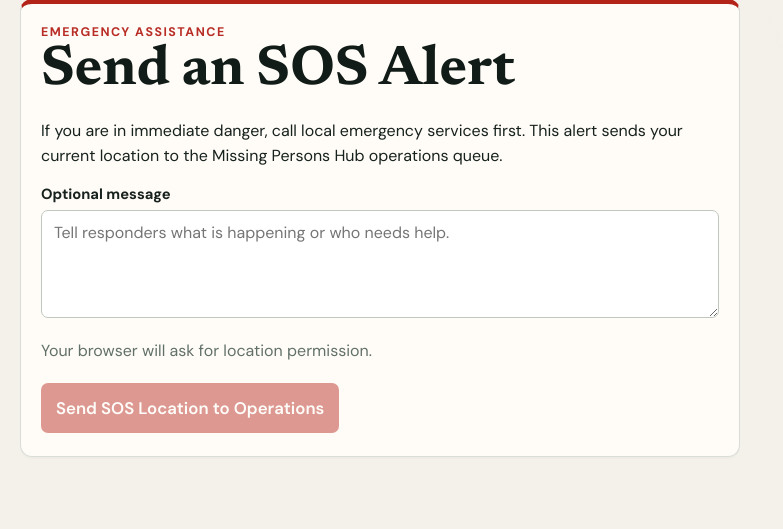
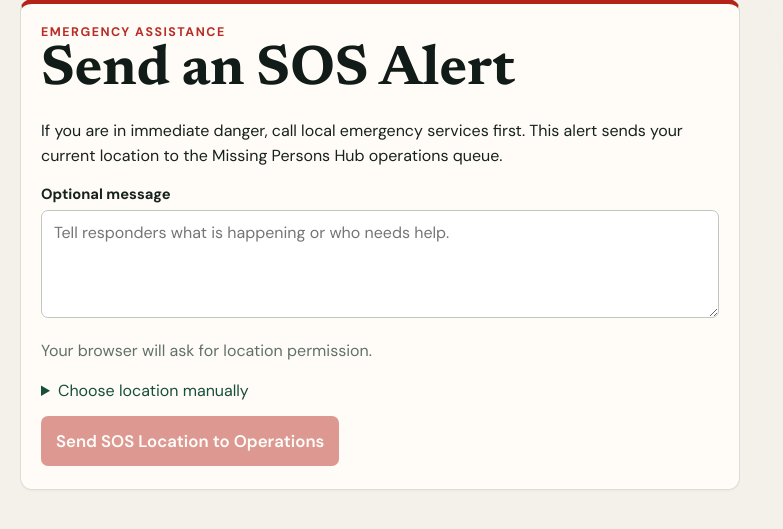
Before and after one commit to missingpersonnepal-cmyk/Missing-Person-Nepal, a FastAPI app: page /panic in a window 1280 px wide. Shown: the part 111-640 px from the top of the page, without its empty margins (0-783 px from the left). Run offline with FastAPI, Linux system fonts and the light colour scheme; some libraries are stand-ins or nearby versions.

Commit message:
fix: add manual SOS location fallback

```diff
--- a/app/templates/panic.html
+++ b/app/templates/panic.html
@@ -14,6 +14,16 @@
     <label>Optional message</label>
     <textarea name="message" rows="4" placeholder="Tell responders what is happening or who needs help."></textarea>
     <p id="panic-status" class="muted">Your browser will ask for location permission.</p>
+    <details id="panic-manual-location" style="margin:12px 0">
+      <summary>Choose location manually</summary>
+      <p class="muted">If GPS permission is unavailable, tap your location on the map or enter coordinates.</p>
+      <div class="inline">
+        <div><label>Latitude</label><input id="panic-latitude-input" type="number" step="any" min="-90" max="90"></div>
+        <div><label>Longitude</label><input id="panic-longitude-input" type="number" step="any" min="-180" max="180"></div>
+      </div>
+      <div id="panic-map" style="height:280px;border-radius:10px;overflow:hidden;margin-top:10px"></div>
+      <button type="button" class="secondary" id="panic-use-manual">Use this location</button>
+    </details>
     <button type="submit" class="panic-button" disabled>Send SOS Location to Operations</button>
     <div id="panic-actions" class="panic-actions" hidden>
       <strong>Contact Nepal Police</strong>
@@ -24,22 +34,39 @@
     </div>
   </form>
 </div>
+<link rel="stylesheet" href="/static/vendor/leaflet/leaflet.css">
+<script src="/static/vendor/leaflet/leaflet.js"></script>
 <script>
 const panicForm = document.getElementById('panic-form');
 const panicStatus = document.getElementById('panic-status');
 const panicButton = panicForm.querySelector('button');
+const latField = document.getElementById('panic-latitude');
+const lonField = document.getElementById('panic-longitude');
+const latInput = document.getElementById('panic-latitude-input');
+const lonInput = document.getElementById('panic-longitude-input');
+let panicMarker = null;
+function setPanicLocation(lat, lon, source) {
+  lat = Number(lat); lon = Number(lon);
+  if (!Number.isFinite(lat) || !Number.isFinite(lon) || lat < -90 || lat > 90 || lon < -180 || lon > 180) return false;
+  latField.value = lat; lonField.value = lon; latInput.value = lat.toFixed(6); lonInput.value = lon.toFixed(6);
+  document.getElementById('panic-location-label').value = `${lat.toFixed(6)}, ${lon.toFixed(6)}`;
+  const body = encodeURIComponent(`SOS emergency. My location: https://maps.google.com/?q=${lat},${lon}. Please send help.`);
+  document.getElementById('police-sms').href = `sms:100?body=${body}`;
+  panicButton.disabled = false;
+  panicStatus.textContent = source === 'gps' ? 'GPS location ready.' : 'Location selected. Review it, then send the SOS alert.';
+  if (panicMarker) panicMarker.setLatLng([lat, lon]);
+  return true;
+}
+const panicMap = L.map('panic-map').setView([28.3949, 84.1240], 7);
+L.tileLayer('https://{s}.tile.openstreetmap.org/{z}/{x}/{y}.png', {maxZoom: 18, attribution: '&copy; OpenStreetMap contributors'}).addTo(panicMap);
+panicMap.on('click', (event) => setPanicLocation(event.latlng.lat, event.latlng.lng, 'map'));
+document.getElementById('panic-use-manual').addEventListener('click', () => setPanicLocation(latInput.value, lonInput.value, 'manual'));
 if (navigator.geolocation) {
   navigator.geolocation.getCurrentPosition((position) => {
-    document.getElementById('panic-latitude').value = position.coords.latitude;
-    document.getElementById('panic-longitude').value = position.coords.longitude;
-    document.getElementById('panic-location-label').value = `${position.coords.latitude.toFixed(6)}, ${position.coords.longitude.toFixed(6)}`;
-    const body = encodeURIComponent(`SOS emergency. My location: https://maps.google.com/?q=${position.coords.latitude},${position.coords.longitude}. Please send help.`);
-    document.getElementById('police-sms').href = `sms:100?body=${body}`;
+    setPanicLocation(position.coords.latitude, position.coords.longitude, 'gps');
     document.getElementById('panic-actions').hidden = false;
-    panicStatus.textContent = 'Location ready. Press the button once to send the alert.';
-    panicButton.disabled = false;
-  }, () => { panicStatus.textContent = 'Location permission was not granted. SOS cannot be sent without coordinates.'; });
-} else { panicStatus.textContent = 'This browser does not support location services.'; }
+  }, () => { panicStatus.textContent = 'GPS permission was not granted. Tap your location on the map below instead.'; document.getElementById('panic-manual-location').open = true; });
+} else { panicStatus.textContent = 'GPS is unavailable. Tap your location on the map below.'; document.getElementById('panic-manual-location').open = true; }
 panicForm.addEventListener('submit', () => { panicButton.disabled = true; panicStatus.textContent = 'Sending SOS alert...'; });
 </script>
 {% endblock %}
```
